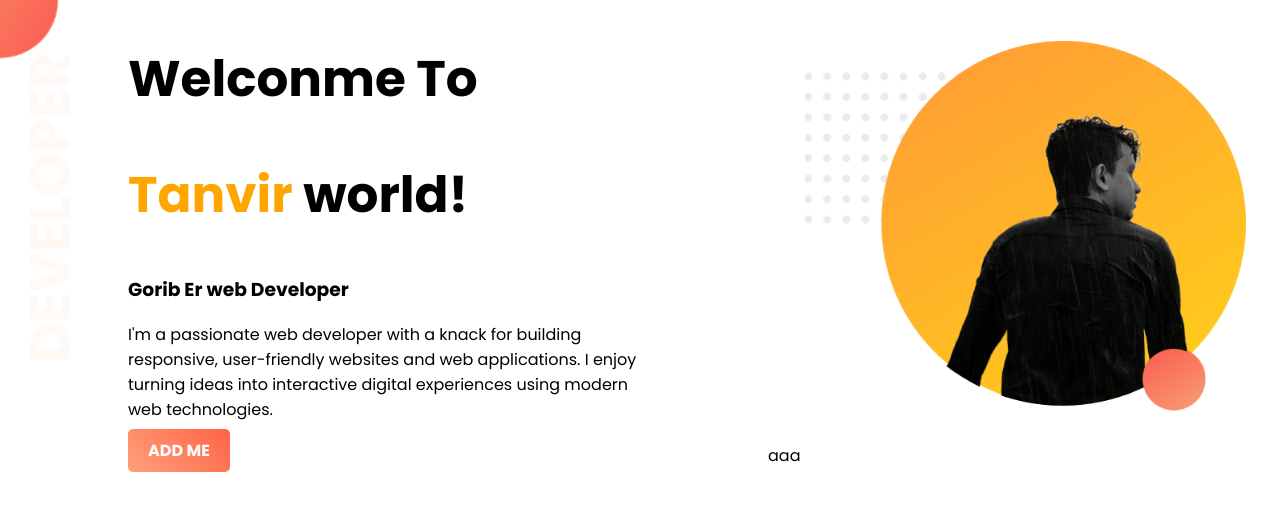
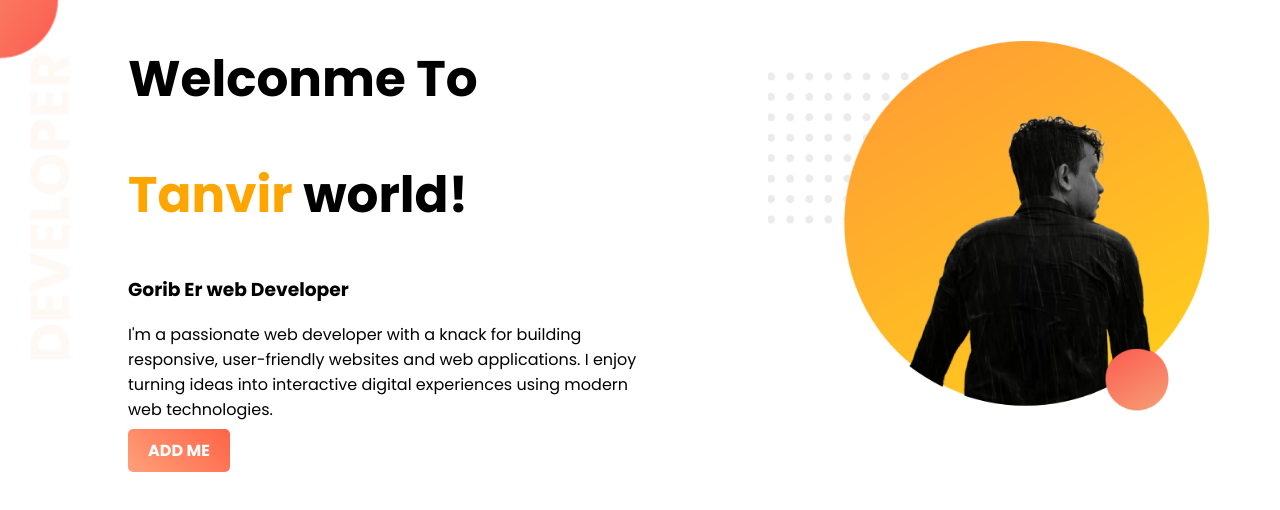
Before and after one commit to tanvir0981/E-portfolio, a plain HTML site: page index.html in a window 1280 px wide. Drawn offline with Linux system fonts and the light colour scheme.

Commit message:
testing error

```diff
--- a/index.html
+++ b/index.html
@@ -20,7 +20,7 @@
 ">ADD ME</a>
 </div>
 
-    <div class="halfarea">aaa
+    <div class="halfarea">
         <img src="images/image1.png" alt="">
     </div>
 </section>
```
